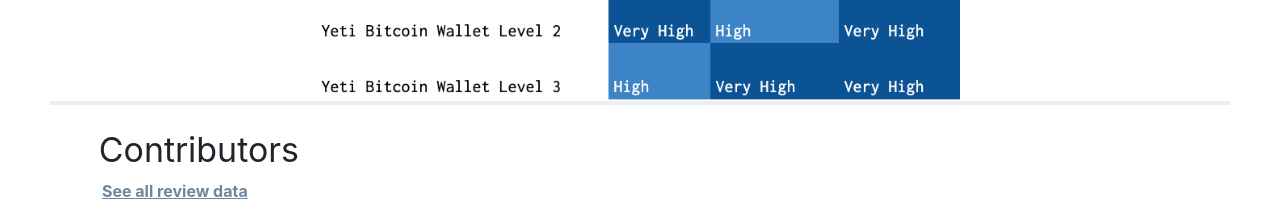
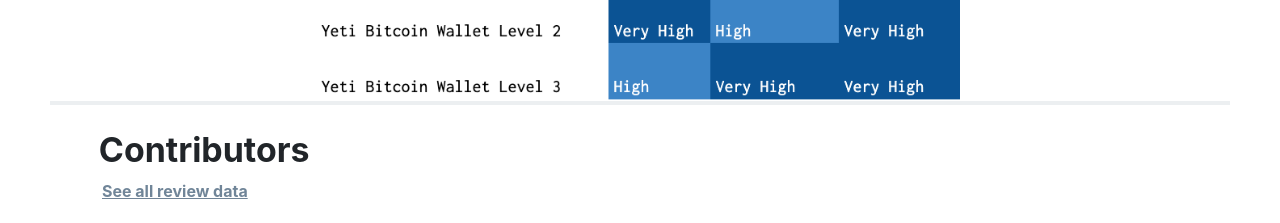
Before and after one commit to WinterWeatherman/BitcoinSafe, a Vue app: page / in a window 1280 px wide. Shown: the part 2840-3063 px from the top of the page. Built offline with nearby package versions, Linux system fonts and the light colour scheme; the HTML template or start-up script is replaced by a standard one.

Commit message:
footer header

```diff
--- a/src/components/footerComp.vue
+++ b/src/components/footerComp.vue
@@ -151,6 +151,13 @@
   text-decoration: underline;
 }
 
+.headertext{
+  margin: 0rem 0rem 0.75rem;
+    font-size: 2.12rem;
+    font-weight: 700;
+    line-height: 2.12rem;
+    margin-left: 1.8rem;
+}
 
 h1, h2 {
   font-weight: normal;
```
